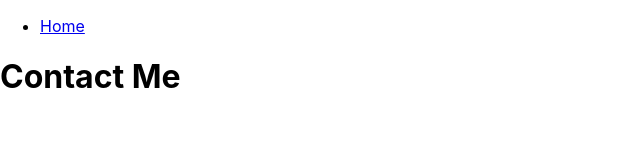
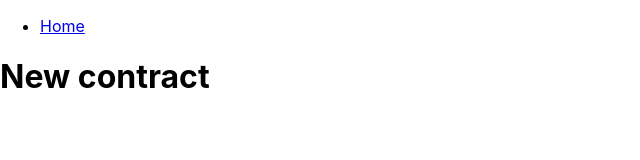
Before and after one commit to dustinggreenery/chicken-nuggets, a React (Create React App) app in the folder my-app/: page /contract in a window 1280 px wide. Shown: the top 160 px of the page, without its empty margins (0-640 px from the left). Built offline with nearby package versions, Linux system fonts and the light colour scheme; what react-moralis, web3uikit would draw is missing.

Commit message:
Fix contract button link

```diff
--- a/my-app/src/App.js
+++ b/my-app/src/App.js
@@ -11,7 +11,7 @@ function App() {
             <header className="App-header">
                 <p className="App-title">Make a new contract</p>
                 <p className="App-subheading">Fast. Secure. Easy.</p>
-                <Link to='/pages/Contract'>
+                <Link to ='/contract'>
                     <ContractButton />
                 </Link>
             </header>
--- a/my-app/src/pages/Contract.js
+++ b/my-app/src/pages/Contract.js
@@ -1,5 +1,5 @@
-const Contact = () => {
-    return <h1>Contact Me</h1>;
+const Contract = () => {
+    return <h1>New contract</h1>;
   };
 
-  export default Contact;
+export default Contract;
```
